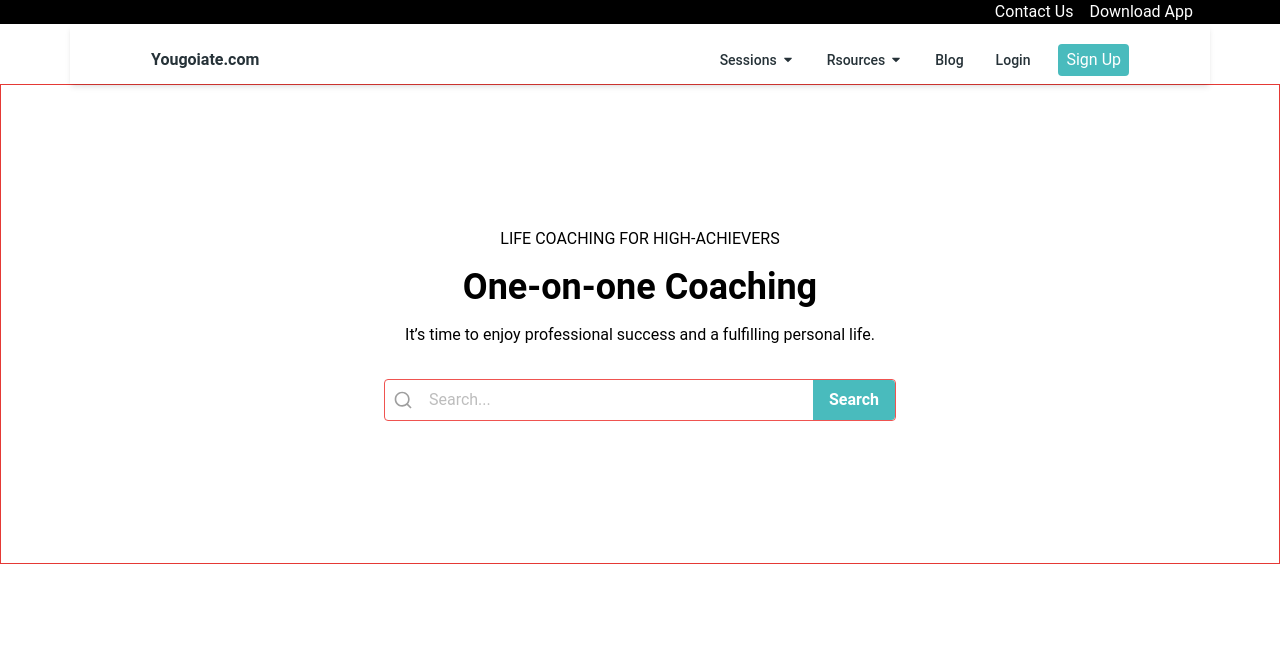
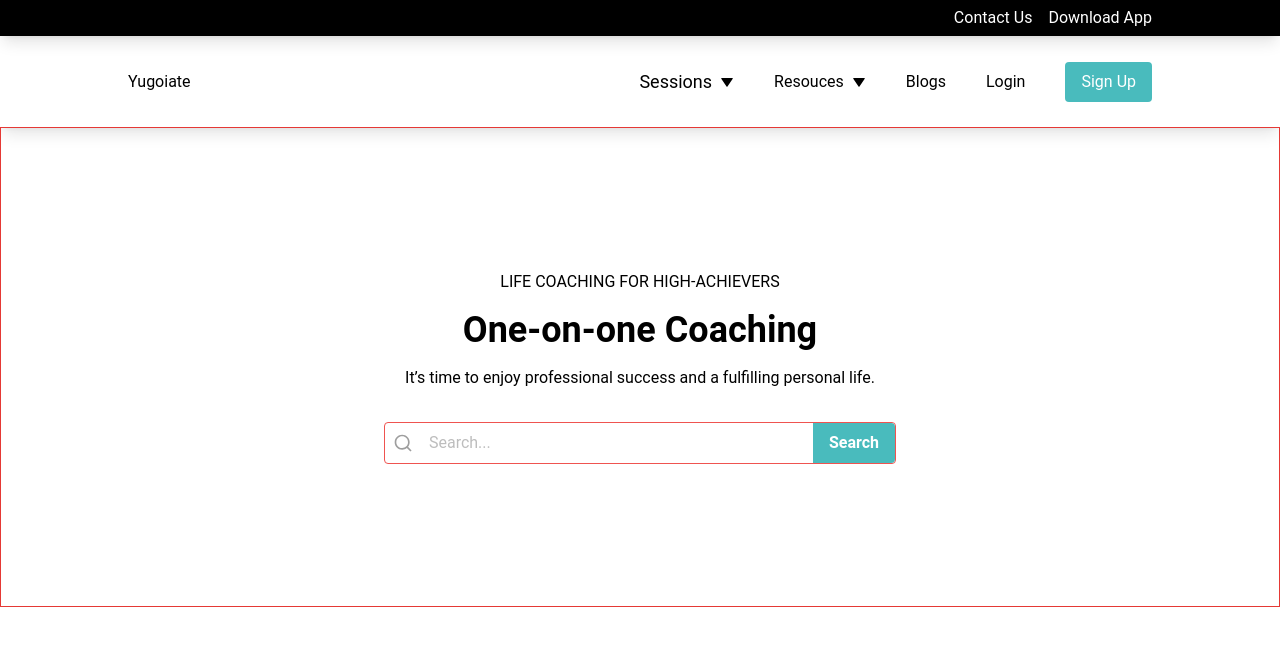
Before and after one commit to fahadcooding/footbalcoaching-, a React (Vite) app: page / in a window 1280 px wide. Shown: the top 646 px of the page. Built offline with nearby package versions, Linux system fonts and the light colour scheme.

Commit message:
add wrapper component

```diff
--- a/src/App.jsx
+++ b/src/App.jsx
@@ -2,7 +2,7 @@ import React from 'react'
 import {BrowserRouter, Routes, Route} from 'react-router-dom'
 import Home from './pages/Home/Home'
 import TopNavBar from './Components/Headers/TopNavBar'
-import { SubNavbar } from './Components/Headers/SubNavbar'
+import  SubNavbar  from './Components/Headers/SubNavbar'
 
 const App = () => {
   return (
--- a/src/Components/Headers/SubNavbar.jsx
+++ b/src/Components/Headers/SubNavbar.jsx
@@ -1,154 +1,48 @@
 import React from "react";
-import {
-  Navbar,
-  MobileNav,
-  Typography,
-  Button,
-  IconButton,
-} from "@material-tailwind/react";
+import Logo from "../Logo/Logo";
+import { Link } from "react-router-dom";
+import { BiSolidDownArrow } from "react-icons/bi";
+import { MdMenuOpen } from "react-icons/md";
+import SectionWrapper from "../Wrapper/SectionWrapper";
+const SubNavbar = () => {
+  const shadow = "shadow-lg";
+  const height = "91px";
+  const border = "border border-blue-800";
+  return (
+    <SectionWrapper
+      shadow={shadow}
+      height={height}
+      justifyContent={"between"}
+      alignItems={"center"}
+      border={border}
+    >
+      <div>
+        <Logo />
+      </div>
 
-import { TiArrowSortedDown } from "react-icons/ti";
-export function SubNavbar() {
-  const [openNav, setOpenNav] = React.useState(false);
+      <div className="md:flex md:gap-10 md:items-center hidden ">
+        <Link className="text-[18px] flex gap-2 items-center">
+          Sessions <BiSolidDownArrow className="text-sm" />{" "}
+        </Link>
+        <Link className="text-[16px] flex gap-2 items-center">
+          Resouces <BiSolidDownArrow className="text-sm" />
+        </Link>
+        <Link className="text-[16px] ">Blogs </Link>
+        <Link className="text-[16px]">Login </Link>
 
-  React.useEffect(() => {
-    window.addEventListener(
-      "resize",
-      () => window.innerWidth >= 960 && setOpenNav(false)
-    );
-  }, []);
+        <Link
+          className="bg-main-dark px-4 py-2
+         rounded text-[16px] text-white"
+        >
+          Sign Up{" "}
+        </Link>
+      </div>
 
-  const navList = (
-    <ul className="mt-2 mb-4 flex flex-col gap-2 lg:mb-0 lg:mt-0 lg:flex-row lg:items-center lg:gap-6">
-      <Typography
-        as="li"
-        variant="small"
-        color="blue-gray"
-        className="flex items-center gap-x-2 p-1 font-medium"
-      >
+      <div className="md:hidden block">
+        <MdMenuOpen className="text-[30px] " />
+      </div>
+    </SectionWrapper>
+  );
+};
 
-
-        <a href="#" className="flex items-center gap-1">
-          Sessions <TiArrowSortedDown />
-        </a>
-      </Typography>
-      <Typography
-        as="li"
-        variant="small"
-        color="blue-gray"
-        className="flex items-center gap-x-2 p-1 font-medium"
-      >
-
-        <a href="#" className="flex items-center gap-1">
-          Rsources  <TiArrowSortedDown />
-        </a>
-      </Typography>
-      <Typography
-        as="li"
-        variant="small"
-        color="blue-gray"
-        className="flex items-center gap-x-2 p-1 font-medium"
-      >
-
-        <a href="#" className="flex items-center">
-          Blog
-        </a>
-      </Typography>
-      <Typography
-        as="li"
-        variant="small"
-        color="blue-gray"
-        className="flex items-center gap-x-2 p-1 font-medium"
-      >
-
-        <a href="#" className="flex items-center">
-          Login
-        </a>
-      </Typography>
-
-      <button className="button bg-main-dark rounded px-2 py-1 text-white">
-        Sign Up
-      </button>
-
-
-    </ul>
-  );
-
-  return (
-    <Navbar className="mx-auto max-w-screen-xl px-4 py-2  lg:px-20 lg:pt-4 lg:pb-1 rounded-none">
-      <div className="container mx-auto flex items-center justify-between text-blue-gray-900">
-        <Typography
-          as="a"
-          href="#"
-          className="mr-4 cursor-pointer py-1.5 font-bold "
-        >
-          Yougoiate.com
-        </Typography>
-        <div className="hidden lg:block">{navList}</div>
-        {/* <div className="flex items-center gap-x-1">
-          <Button variant="text" size="sm" className="hidden lg:inline-block">
-            <span>Log In</span>
-          </Button>
-          <Button
-            variant="gradient"
-            size="sm"
-            className="hidden lg:inline-block"
-          >
-            <span>Sign in</span>
-          </Button>
-        </div> */}
-        <IconButton
-          variant="text"
-          className="ml-auto h-6 w-6 text-inherit hover:bg-transparent focus:bg-transparent active:bg-transparent lg:hidden"
-          ripple={false}
-          onClick={() => setOpenNav(!openNav)}
-        >
-          {openNav ? (
-            <svg
-              xmlns="http://www.w3.org/2000/svg"
-              fill="none"
-              className="h-6 w-6"
-              viewBox="0 0 24 24"
-              stroke="currentColor"
-              strokeWidth={2}
-            >
-              <path
-                strokeLinecap="round"
-                strokeLinejoin="round"
-                d="M6 18L18 6M6 6l12 12"
-              />
-            </svg>
-          ) : (
-            <svg
-              xmlns="http://www.w3.org/2000/svg"
-              className="h-6 w-6"
-              fill="none"
-              stroke="currentColor"
-              strokeWidth={2}
-            >
-              <path
-                strokeLinecap="round"
-                strokeLinejoin="round"
-                d="M4 6h16M4 12h16M4 18h16"
-              />
-            </svg>
-          )}
-        </IconButton>
-      </div>
-      <MobileNav open={openNav}>
-        <div className="container mx-auto">
-          {navList}
-          <div className="flex items-center gap-x-1">
-            <Button fullWidth variant="text" size="sm" className="">
-              <span>Log In</span>
-            </Button>
-            <Button fullWidth variant="gradient" size="sm" className="">
-   Z          <span>Sign in</span>
-            </Button>
-          </div>
-        </div>
-      </MobileNav>
-    </Navbar>
-  );
-}
-;
+export default SubNavbar;
--- a/src/Components/Headers/TopNavBar.jsx
+++ b/src/Components/Headers/TopNavBar.jsx
@@ -1,15 +1,20 @@
-import React from 'react'
+import React from "react";
+import SectionWrapper from "../Wrapper/SectionWrapper";
 
 const TopNavBar = () => {
+  const height = "36px";
+  const color = "bg-black";
   return (
-    <div className='w-full h-15 bg-black relative'>
-         <div className='flex justify-end items-center h-full mr-[87px] gap-4'>
-           <p className='text-white'>Contact Us</p>
+    <SectionWrapper height={height} color={color}>
+      <div className="w-full h-15  relative">
+        <div className="flex justify-end items-center h-full  gap-4">
+          <p className="text-white">Contact Us</p>
 
-           <p className='text-white'>Download App</p>
-         </div>
-    </div>
-  )
-}
+          <p className="text-white">Download App</p>
+        </div>
+      </div>
+    </SectionWrapper>
+  );
+};
 
-export default TopNavBar
+export default TopNavBar;
--- /dev/null
+++ b/src/Components/Logo/Logo.jsx
@@ -0,0 +1,9 @@
+import React from 'react'
+
+const Logo = () => {
+  return (
+    <div>Yugoiate</div>
+  )
+}
+
+export default Logo
--- /dev/null
+++ b/src/Components/Wrapper/SectionWrapper.jsx
@@ -0,0 +1,25 @@
+import React from "react";
+
+const SectionWrapper = ({ height, children, color, shadow, justifyContent, alignItems, gap, ...rest }) => {
+  const classNames = Object.entries(rest).map(([key, value]) => {
+    if (typeof value === 'boolean') {
+      return value ? ` ${key}` : '';
+    }
+    return ` ${key}-${value}`;
+  }).join('');
+
+  return (
+    <div
+      className={`w-full flex justify-center items-center shadow-lg ${color} ${shadow} ${classNames}`}
+      style={{ height }}
+    >
+      <div
+        className={`md:w-[80%] w-[90%] flex justify-${justifyContent} items-${alignItems}`}
+      >
+        {children}
+      </div>
+    </div>
+  );
+};
+
+export default SectionWrapper;
--- /dev/null
+++ b/src/data/data.js
@@ -0,0 +1,14 @@
+export const navItems   = [
+    {
+        id:1,
+        item:"Sessions"
+    },
+    {
+        id:2,
+        item:"Resouces"
+    },
+    {
+        id:3,
+        item:"Blog"
+    },
+]
```
